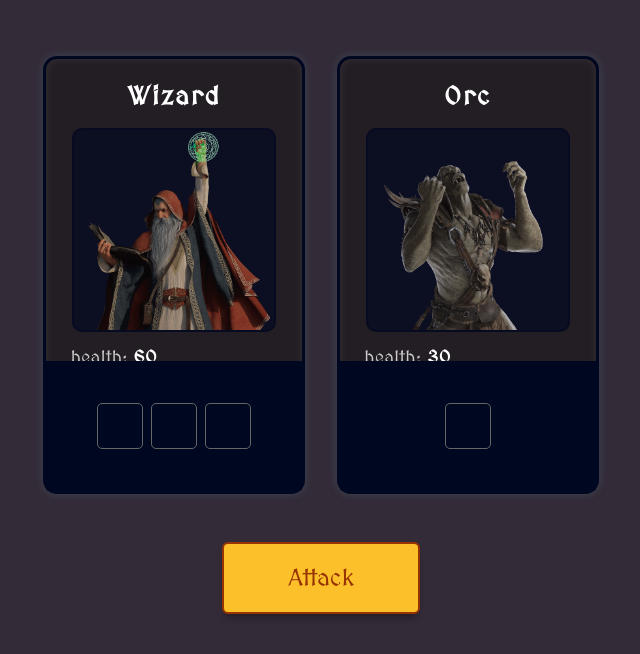
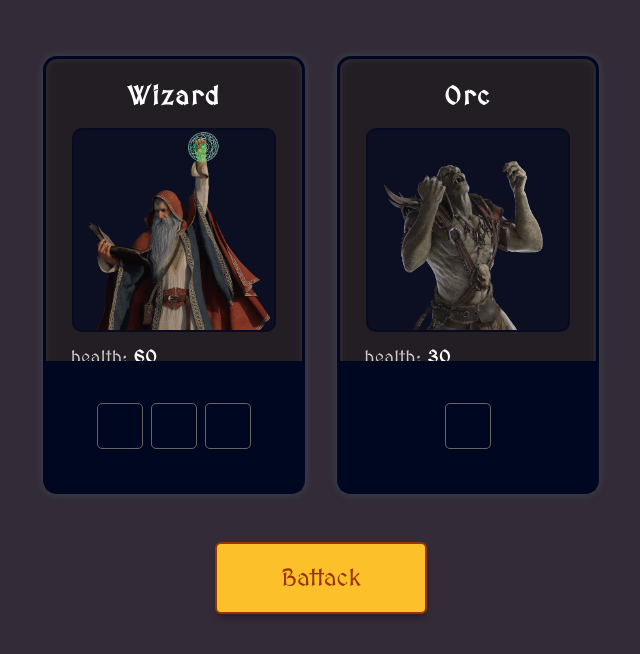
Before and after one commit to Kataman93/WizardGame, a plain HTML site: page index.html in a window 1280 px wide. Shown: the whole page, without its empty margins (319-959 px from the left). Drawn offline with Linux system fonts and the light colour scheme.

Commit message:
Update index.html

```diff
--- a/index.html
+++ b/index.html
@@ -13,7 +13,7 @@
             </div>
         </main>
         <section id="actions">
-            <button id="attack-button">Attack</button>
+            <button id="attack-button">Battack</button>
         </section>
         <script type="module" src="/index.js"></script>
     </body>
```
